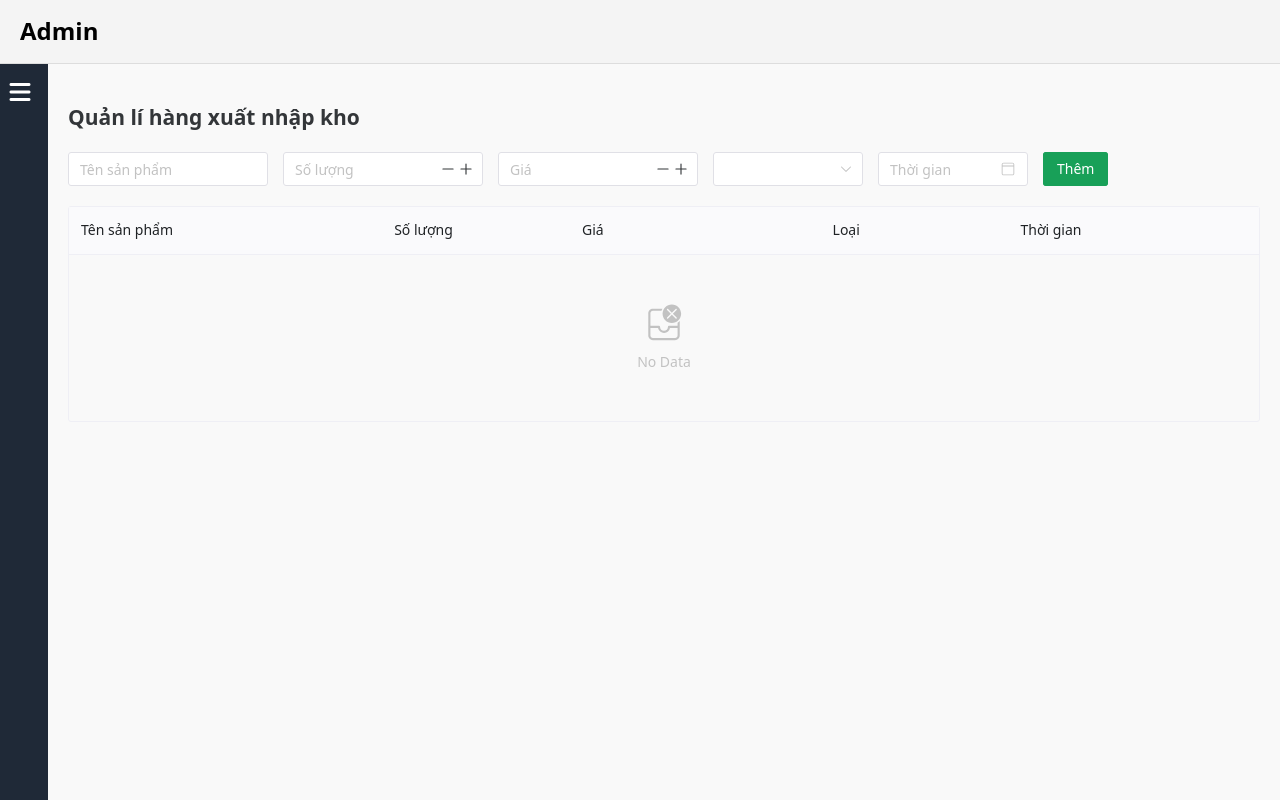
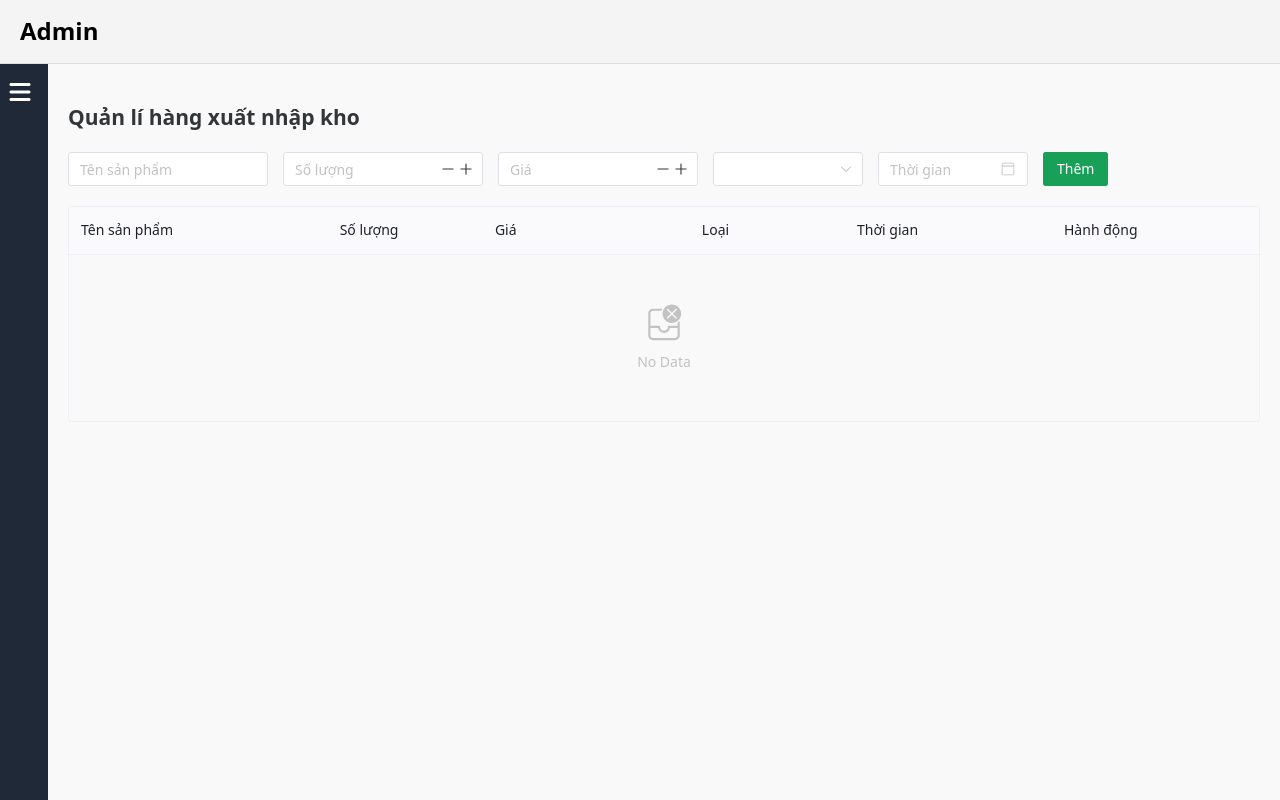
Before and after one commit to Manh-Ne/FENailBooking, a Vue app: page /export in a window 1280 px wide. Built offline with nearby package versions, Linux system fonts and the light colour scheme.

Commit message:
Fix UI service+export

```diff
--- a/src/views/AdminView/AdminExport.vue
+++ b/src/views/AdminView/AdminExport.vue
@@ -9,7 +9,10 @@
         <n-input-number v-model:value="form.price" placeholder="Giá" class="large-input" />
         <n-select v-model:value="form.type" :options="typeOptions" placeholder="Loại" class="medium-input" />
         <n-date-picker v-model:value="form.time" type="datetime" placeholder="Thời gian" class="medium-input" />
-        <n-button type="primary" @click="addProduct">Thêm</n-button>
+
+        <n-button type="primary" @click="handleSubmit">
+          {{ editingId !== null ? "Cập nhật" : "Thêm" }}
+        </n-button>
       </div>
     </n-form>
 
@@ -18,17 +21,21 @@
 </template>
 
 <script>
-import { ref, reactive } from "vue";
-import { useMessage } from "naive-ui";
+import { ref, reactive, h } from "vue";
+import { useMessage, NButton } from "naive-ui";
 
 export default {
   setup() {
     const message = useMessage();
+    const inventoryData = ref([]);
+    const editingId = ref(null);
+
     const form = reactive({
       name: "",
       quantity: null,
       price: null,
       type: "",
+      time: null,
     });
 
     const rules = {
@@ -44,25 +51,59 @@ export default {
       { label: "Xuất kho", value: "export" },
     ];
 
-    const inventoryData = ref([]);
-
-    const addProduct = () => {
-      if (!form.name || !form.quantity || !form.price || !form.type) {
+    const handleSubmit = () => {
+      if (!form.name || !form.quantity || !form.price || !form.type || !form.time) {
         message.error("Vui lòng nhập đầy đủ thông tin!");
         return;
       }
 
+      if (editingId.value !== null) {
+        // Nếu đang chỉnh sửa, cập nhật lại sản phẩm
+        const index = inventoryData.value.findIndex((p) => p.id === editingId.value);
+        if (index !== -1) {
+          inventoryData.value[index] = {
+            id: editingId.value,
+            name: form.name,
+            quantity: form.quantity,
+            price: form.price,
+            type: form.type === "import" ? "Nhập kho" : "Xuất kho",
+            time: new Date(form.time).toLocaleString(),
+          };
+          message.success("Cập nhật sản phẩm thành công!");
+          editingId.value = null; // Reset trạng thái chỉnh sửa
+        }
+      } else {
+        // Thêm sản phẩm mới
         inventoryData.value.push({
           id: Date.now(),
           name: form.name,
           quantity: form.quantity,
           price: form.price,
           type: form.type === "import" ? "Nhập kho" : "Xuất kho",
+          time: new Date(form.time).toLocaleString(),
         });
+        message.success("Thêm sản phẩm thành công!");
+      }
 
-      message.success("Thêm sản phẩm thành công!");
+      // Reset form
+      Object.assign(form, { name: "", quantity: null, price: null, type: "", time: null });
+    };
 
-      Object.assign(form, { name: "", quantity: null, price: null, type: "" });
+    const editProduct = (id) => {
+      const product = inventoryData.value.find((p) => p.id === id);
+      if (product) {
+        form.name = product.name;
+        form.quantity = product.quantity;
+        form.price = product.price;
+        form.type = product.type === "Nhập kho" ? "import" : "export";
+        form.time = new Date(product.time);
+        editingId.value = id; // Đánh dấu ID của sản phẩm đang chỉnh sửa
+      }
+    };
+
+    const deleteProduct = (id) => {
+      inventoryData.value = inventoryData.value.filter((p) => p.id !== id);
+      message.success("Xóa sản phẩm thành công!");
     };
 
     const columns = [
@@ -71,7 +112,25 @@ export default {
       { title: "Giá", key: "price", width: 200 },
       { title: "Loại", key: "type", width: 150 },
       { title: "Thời gian", key: "time", width: 200 },
-
+      {
+        title: "Hành động",
+        key: "actions",
+        width: 200,
+        render(row) {
+          return h("div", { style: "display: flex; gap: 10px" }, [
+            h(
+              NButton,
+              { type: "warning", size: "small", onClick: () => editProduct(row.id) },
+              { default: () => "Sửa" }
+            ),
+            h(
+              NButton,
+              { type: "error", size: "small", onClick: () => deleteProduct(row.id) },
+              { default: () => "Xóa" }
+            ),
+          ]);
+        },
+      },
     ];
 
     return {
@@ -79,8 +138,11 @@ export default {
       rules,
       typeOptions,
       inventoryData,
-      addProduct,
+      handleSubmit,
+      editProduct,
+      deleteProduct,
       columns,
+      editingId, // Biến này giúp kiểm tra trạng thái chỉnh sửa
     };
   },
 };
--- a/src/views/AdminView/AdminService.vue
+++ b/src/views/AdminView/AdminService.vue
@@ -7,7 +7,7 @@
         <n-select v-model:value="form.name" :options="serviceOptions" placeholder="Tên dịch vụ" class="large-input" />
         <n-input-number v-model:value="form.price" placeholder="Giá" class="large-input" />
         <n-date-picker v-model:value="form.time" type="datetime" placeholder="Thời gian" class="medium-input" />
-        <n-button type="primary" @click="addService">Thêm dịch vụ</n-button>
+        <n-button type="primary" @click="addService">{{ isEditing ? "Cập nhật" : "Thêm dịch vụ" }}</n-button>
       </div>
     </n-form>
 
@@ -16,51 +16,110 @@
 </template>
 
 <script>
-import { ref, reactive } from "vue";
-import { useMessage } from "naive-ui";
+import { ref, reactive, h } from "vue";
+import { useMessage, NButton } from "naive-ui";
 
 export default {
   setup() {
     const message = useMessage();
     const form = reactive({
+      id: null,
       name: "",
       price: null,
       time: null,
     });
-
+    const isEditing = ref(false);
     const rules = {
       name: [{ required: true, message: "Tên dịch vụ không được để trống", trigger: "blur" }],
       price: [{ required: true, message: "Nhập giá dịch vụ", trigger: "blur" }],
       time: [{ required: true, message: "Thời gian không được để trống", trigger: "blur" }],
     };
-    const serviceOptions =[
-      { label: "Làm nail", value: "nail" },
-      { label: "Gội đầu", value: "headwashing" },
-    ]
+
+    const serviceOptions = [
+      { label: "Làm nail", value: "Nail" },
+      { label: "Gội đầu", value: "Headwashing" },
+    ];
+
     const serviceData = ref([]);
 
     const addService = () => {
-      if (!form.name || !form.price || !form.description) {
+      if (!form.name || !form.price || !form.time) {
         message.error("Vui lòng nhập đầy đủ thông tin!");
         return;
       }
 
-      serviceData.value.push({
-        id: Date.now(),
-        name: form.name,
-        price: form.price,
-        time: form.time,
-      });
+      if (isEditing.value) {
+        // Cập nhật dữ liệu
+        const index = serviceData.value.findIndex((s) => s.id === form.id);
+        if (index !== -1) {
+          serviceData.value[index] = { ...form, time: new Date(form.time).toISOString() };
+          message.success("Cập nhật dịch vụ thành công!");
+        }
+      } else {
+        // Thêm mới dịch vụ
+        serviceData.value.push({
+          id: Date.now(),
+          name: form.name,
+          price: form.price,
+          time: new Date(form.time).toISOString(),
+        });
+        message.success("Thêm dịch vụ thành công!");
+      }
 
-      message.success("Thêm dịch vụ thành công!");
+      resetForm();
+    };
 
-      Object.assign(form, { name: "", price: null, description: "" });
+    const editService = (id) => {
+      const service = serviceData.value.find((s) => s.id === id);
+      if (service) {
+        form.id = service.id;
+        form.name = service.name;
+        form.price = service.price;
+        form.time = new Date(service.time);
+        isEditing.value = true;
+      }
+    };
+
+    const deleteService = (id) => {
+      serviceData.value = serviceData.value.filter((s) => s.id !== id);
+      message.success("Xóa dịch vụ thành công!");
+    };
+
+    const resetForm = () => {
+      Object.assign(form, { id: null, name: "", price: null, time: null });
+      isEditing.value = false;
     };
 
     const columns = [
       { title: "Tên dịch vụ", key: "name", width: 250 },
       { title: "Giá", key: "price", width: 150 },
-      { title: "Thời gian", key: "time", width: 200 },
+      {
+        title: "Thời gian",
+        key: "time",
+        width: 200,
+        render(row) {
+          return row.time ? new Date(row.time).toLocaleString("vi-VN", { hour12: false }) : "Không xác định";
+        },
+      },
+      {
+        title: "Hành động",
+        key: "actions",
+        width: 200,
+        render(row) {
+          return h("div", { style: "display: flex; gap: 10px" }, [
+            h(
+              NButton,
+              { type: "warning", size: "small", onClick: () => editService(row.id) },
+              { default: () => "Sửa" }
+            ),
+            h(
+              NButton,
+              { type: "error", size: "small", onClick: () => deleteService(row.id) },
+              { default: () => "Xóa" }
+            ),
+          ]);
+        },
+      },
     ];
 
     return {
@@ -68,8 +127,11 @@ export default {
       rules,
       serviceData,
       addService,
+      editService,
+      deleteService,
       columns,
-      serviceOptions
+      serviceOptions,
+      isEditing,
     };
   },
 };
```
Lines whose indentation alone changed are shown as unchanged.
